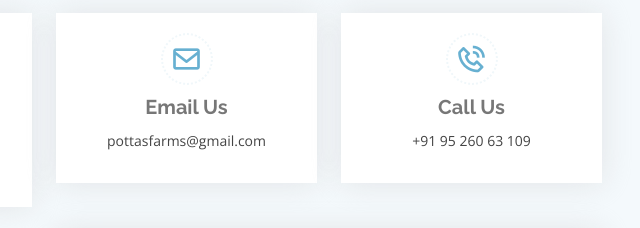
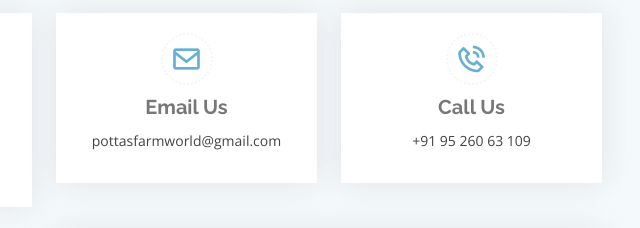
Before and after one commit to JoJosuk/pottasweb, a plain HTML site: page Squadfree/index.html in a window 1280 px wide. Shown: the part 4080-4308 px from the top of the page, 596-1236 px from the left. Drawn offline with nearby package versions, Linux system fonts and the light colour scheme; grey boxes are pictures that could not be loaded.

Commit message:
changed email in contact section

```diff
--- a/Squadfree/index.html
+++ b/Squadfree/index.html
@@ -440,7 +440,7 @@
             <div class="info-box  mb-4">
               <i class="bx bx-envelope"></i>
               <h3>Email Us</h3>
-              <p>pottasfarms@gmail.com </p>
+              <p>pottasfarmworld@gmail.com </p>
             </div>
           </div>
 
@@ -505,7 +505,7 @@
                 Pottas Farm World<br> Opp. Chattupara Water Falls<br> NH 85, Machiplavu P.O.<br> Adimali-685561<br> Idukki District, Kerala, India <br>
                 <br><br>
                 <strong>Phone:</strong> +91 95 260 63 109<br>
-                <strong>Email:</strong> pottasfarms@gmail.com<br>
+                <strong>Email:</strong> pottasfarmworld@gmail.com<br>
               </p>
               <div class="social-links mt-3">
                 <a href="https://twitter.com/PottasWorld?t=_Ls5dP7rlhR_iqvVNkHLWg&s=08" class="twitter"><i class="bx bxl-twitter"></i></a>
```
